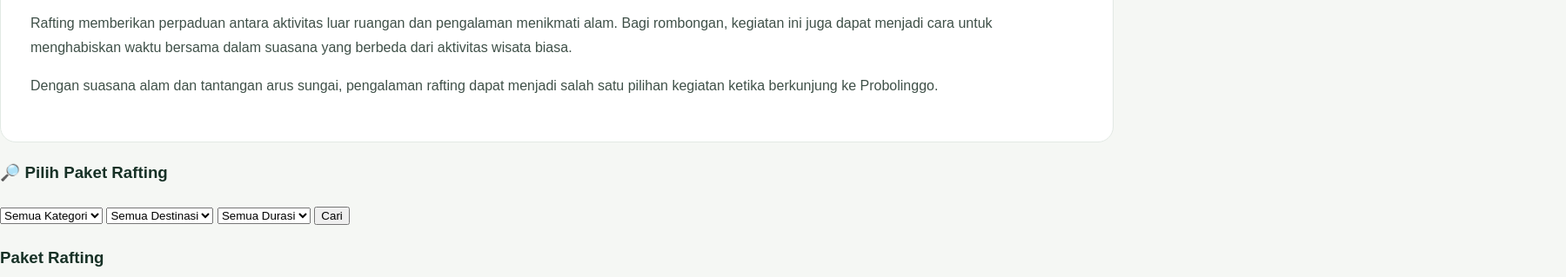
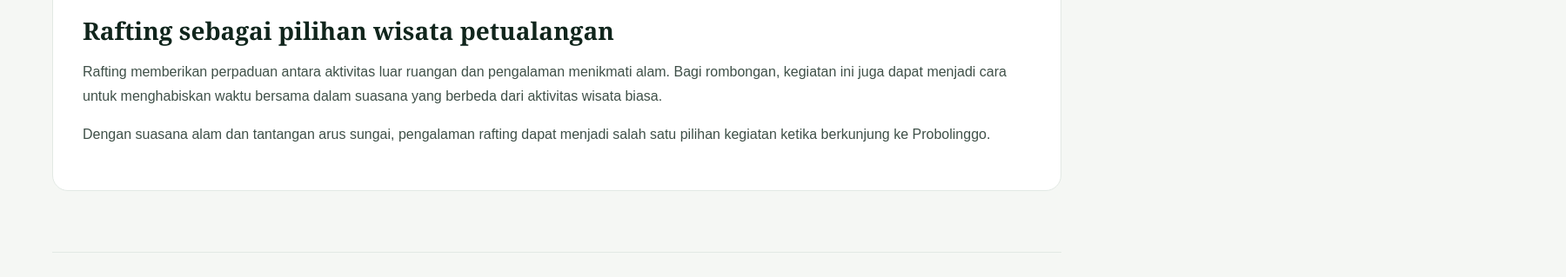
Before and after one commit to elshanumprobolinggorafting-commits/elshanumprobolinggorafting-commits.github.io, a plain HTML site: page artikel-probolinggo-rafting-story-foto-baru.html in a window 1280 px wide. Shown: the part 1249-1568 px from the top of the page at 87% size, 1800 px wide, since content can reach past the window. Drawn offline with Linux system fonts and the light colour scheme.

Commit message:
Update artikel-probolinggo-rafting-story-foto-baru.html

```diff
--- a/artikel-probolinggo-rafting-story-foto-baru.html
+++ b/artikel-probolinggo-rafting-story-foto-baru.html
@@ -74,9 +74,8 @@ footer{background:#062d20;color:#dceee7;padding:42px 0}
 </div>
 <a class="navcta" href="https://wa.me/6282322496393?text=Halo%20Probolinggo%20Rafting%2C%20saya%20ingin%20booking." rel="noopener" target="_blank">Booking WhatsApp</a>
 </div></nav>
-<main><div class="wrap">
+<main><div class="container">
 <div class="crumb"><a href="https://elshanumprobolinggorafting-commits.github.io/">Home</a> » <a href="https://elshanumprobolinggorafting-commits.github.io/blog.html">Blog</a> » Probolinggo Rafting Jadi Daya Tarik Baru Wisata Alam Jawa Timur</div>
-<div class="grid">
 <article class="article">
 <div class="category">Wisata Probolinggo</div>
 <h1>Probolinggo Rafting Jadi Daya Tarik Baru Wisata Alam Jawa Timur</h1>
@@ -93,21 +92,7 @@ footer{background:#062d20;color:#dceee7;padding:42px 0}
 <p>Dengan suasana alam dan tantangan arus sungai, pengalaman rafting dapat menjadi salah satu pilihan kegiatan ketika berkunjung ke Probolinggo.</p>
 
 </article>
-<aside class="side">
-<div class="box">
-<h3>🔎 Pilih Paket Rafting</h3>
-<select class="select"><option>Semua Kategori</option><option>Paket Rafting</option><option>Adventure</option><option>Family</option></select>
-<select class="select"><option>Semua Destinasi</option><option>Sungai Pekalen</option><option>Tirai Bidadari</option></select>
-<select class="select"><option>Semua Durasi</option><option>± 2 Jam</option><option>± 3 Jam</option></select>
-<button class="search">Cari</button>
-</div>
-<div class="box">
-<h3>Paket Rafting</h3>
-<div class="package"><img alt="Rafting Air Terjun Tirai Bidadari" src="https://elshanumprobolinggorafting-commits.github.io/bidadari-raft.webp"/><b>Air Terjun Tirai Bidadari</b><div class="price">Rp335.000/orang</div><a class="detail" href="https://wa.me/6282322496393?text=Halo%20Probolinggo%20Rafting%2C%20saya%20ingin%20info%20paket%20Air%20Terjun%20Tirai%20Bidadari." target="_blank">Lihat Detail</a></div>
-<div class="package"><img alt="Rafting Pekalen River" src="https://elshanumprobolinggorafting-commits.github.io/rush-yellow.webp"/><b>Pekalen River</b><div class="price">Rp295.000/orang</div><a class="detail" href="https://wa.me/6282322496393?text=Halo%20Probolinggo%20Rafting%2C%20saya%20ingin%20info%20paket%20Pekalen%20River." target="_blank">Lihat Detail</a></div>
-</div>
-<div class="cta"><h3>Ingin mencoba rafting?</h3><p>Hubungi tim Probolinggo Rafting untuk mendapatkan informasi kegiatan dan booking.</p><a class="wa" href="https://wa.me/6282322496393?text=Halo%20Probolinggo%20Rafting%2C%20saya%20ingin%20booking." rel="noopener" target="_blank">Chat WhatsApp</a></div>
-</aside>
+
 </div></div></main><div class="share-wrap container"><div class="sharebox">
 <div class="sharetitle">Bagikan artikel ini</div>
 <div aria-label="Bagikan artikel" class="sharebuttons">
```
